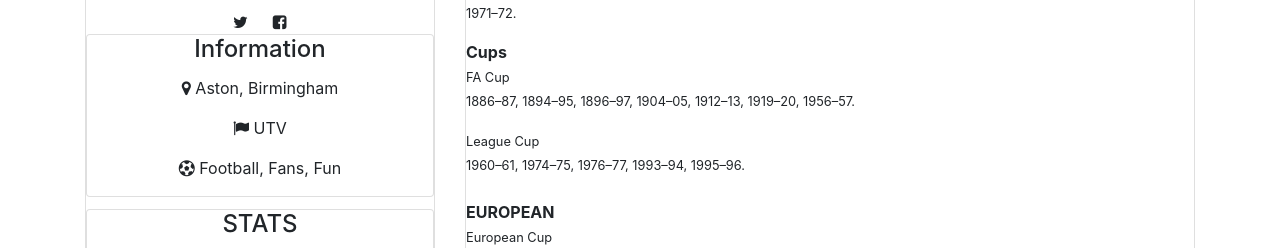
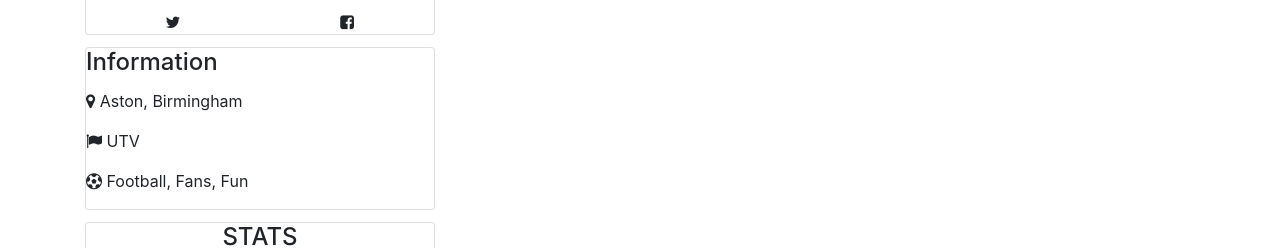
Before and after one commit to avfc-blog18/avfc-blog18.github.io, a plain HTML site: page index.html in a window 1280 px wide. Shown: the part 1237-1485 px from the top of the page. Drawn offline with nearby package versions, Linux system fonts and the light colour scheme; a web font is replaced by a local one.

Commit message:
Add files via upload

```diff
--- a/css/style.css
+++ b/css/style.css
@@ -2,13 +2,6 @@
 	color:#7B1032;
 }
 
-.nopad {
-	margin-right: -150px;
-}
-
-.nopad1 {
-	margin-left: -150px;
-}
 
 .icon-size-up {
 	width: 15px; height: 15px;
--- a/index.html
+++ b/index.html
@@ -75,16 +75,18 @@
 					<h4 class="card-title my-card-title"> Villa Blog </h4>
 					<p class="card-text text-italics"> Some info about the Villa UTV</p>
 
+					<div class="container-fluid">
 					<div class="row">
-						<div class="col-md-6">
-							<i class="fa fa-twitter nopad" href="https://twitter.com/AVFCOfficial?ref_src=twsrc%5Egoogle%7Ctwcamp%5Eserp%7Ctwgr%5Eauthor" aria-hidden="true"></i>
-						</div>
-
-						<div class="col-md-6">
-							<i class="fa fa-facebook-square nopad1" aria-hidden="true"></i>
+							<div class="col-md-6">
+							<i class="fa fa-twitter" href="https://twitter.com/AVFCOfficial?ref_src=twsrc%5Egoogle%7Ctwcamp%5Eserp%7Ctwgr%5Eauthor" aria-hidden="true"></i>
+							</div>
+							<div class="col-md-6">
+							<i class="fa fa-facebook-square" aria-hidden="true"></i>
+							</div>
 						</div>
 
 					</div>
+				</div>
 
 				<div class="card card-margin-bottom">
             <div class="card-block">
```
